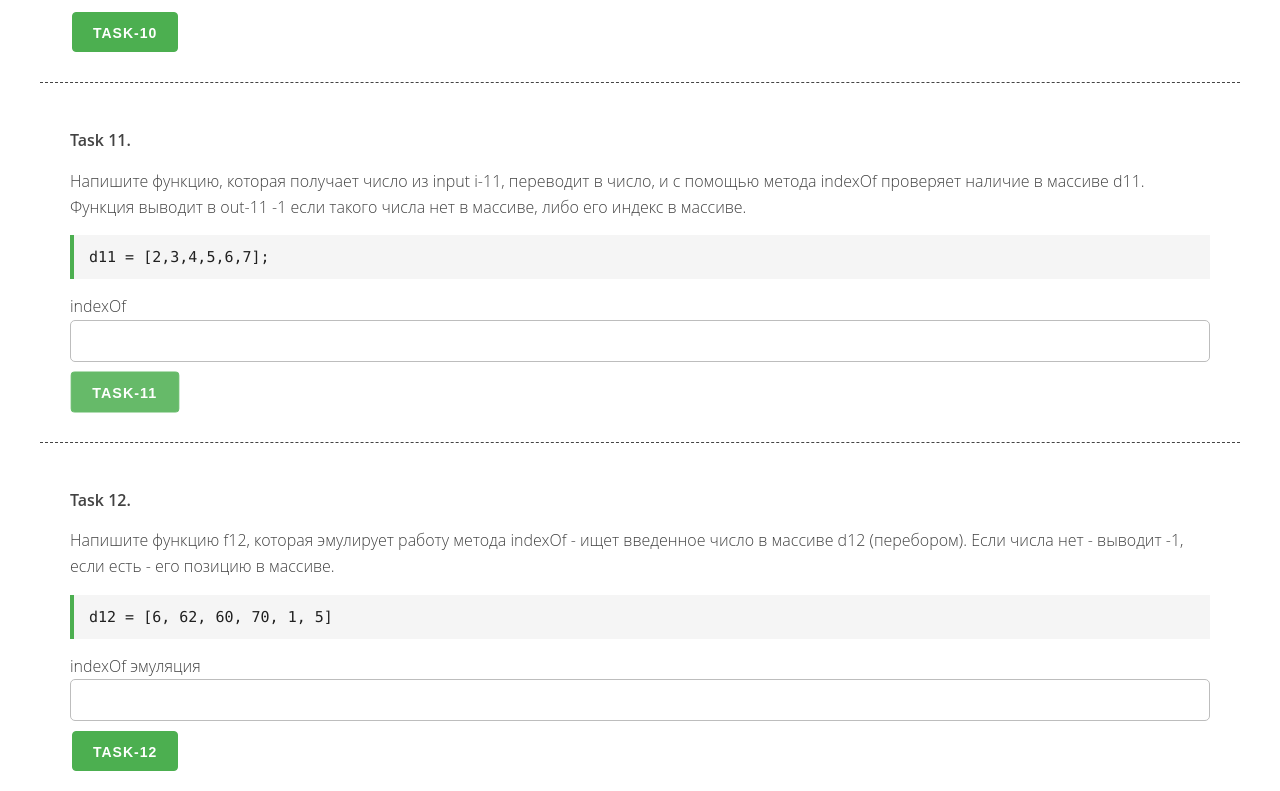
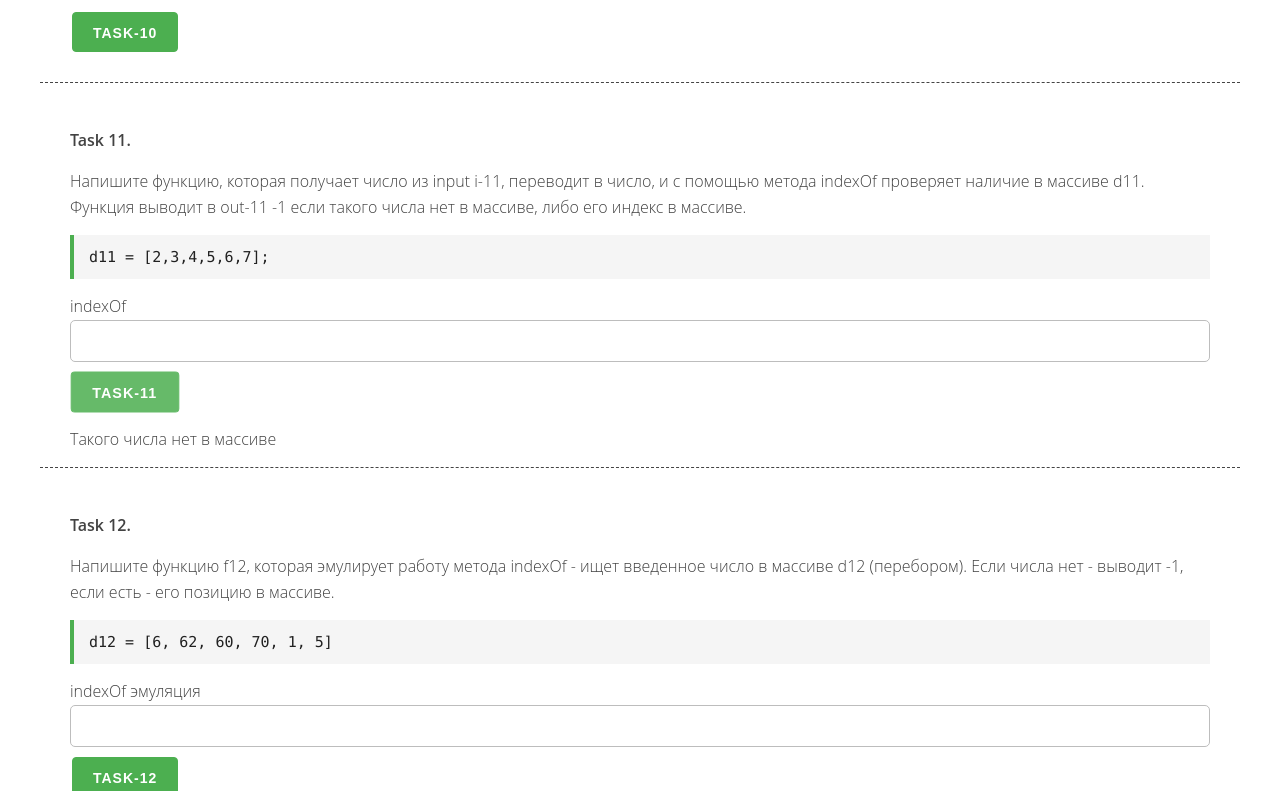
Before and after one commit to StanislavKhurtov/JavaScriptCodeLab, a plain HTML site: page lushenho/unit_11/unit_11.html in a window 1280 px wide. Both pictures are taken after a click on the button "TASK-11". Shown: the part 2907-3698 px from the top of the page. Drawn offline with Linux system fonts and the light colour scheme.

Commit message:
upload: add task 11

```diff
--- a/lushenho/unit_11/unit_11.js
+++ b/lushenho/unit_11/unit_11.js
@@ -148,7 +148,7 @@ document.querySelector('.b-9').onclick = f9;
 // Вывод в out-10
 
 let d10 = [3, 14, 15, 92, 6];
-let i11 = document.querySelector('.i-11');
+
 
 function f10() {
 	d10.reverse()
@@ -166,9 +166,13 @@ document.querySelector('.b-10').onclick = f10;
 // Вывод в out-11
 
 let d11 = [2, 3, 4, 5, 6, 7];
+let i11 = document.querySelector('.i-11');
+let out11 = document.querySelector('.out-11');
 
 function f11() {
-
+	let number = parseInt(i11.value);
+	let index = d11.indexOf(number);
+	out11.innerHTML = index !== -1 ? index : "Такого числа нет в массиве";
 }
 
 document.querySelector('.b-11').onclick = f11;
```
Also changed, not shown: lushenho/unit_11/unit_11.html (+1 -1 lines).
